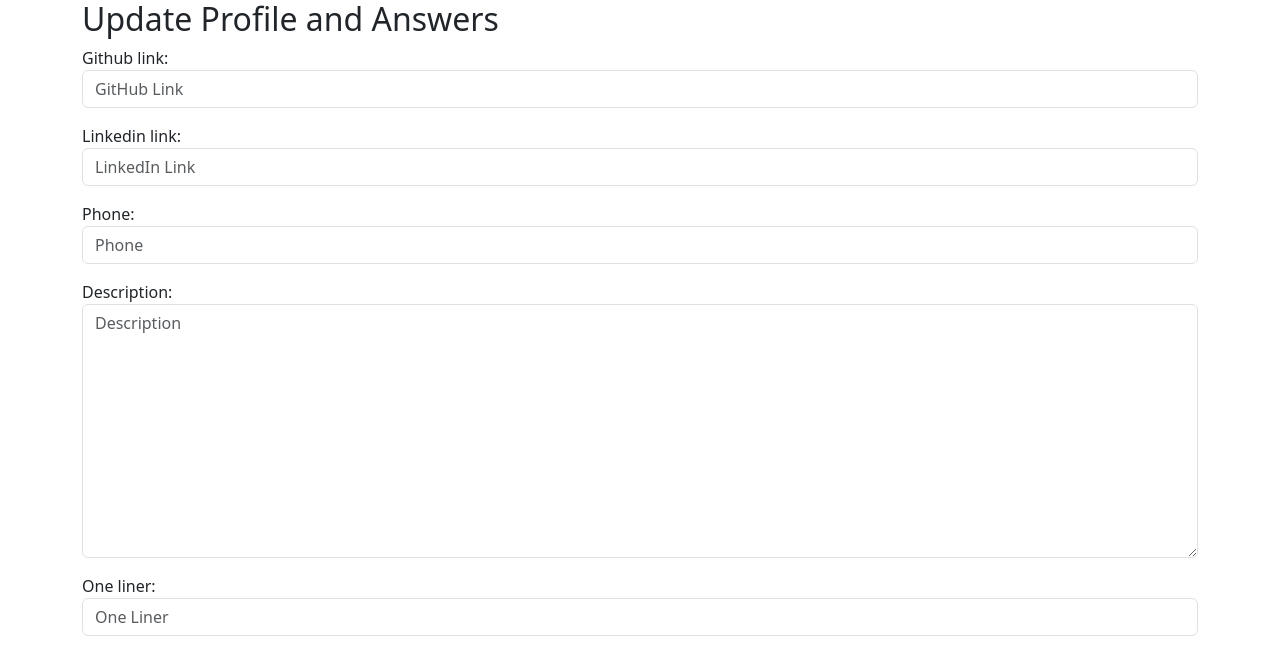
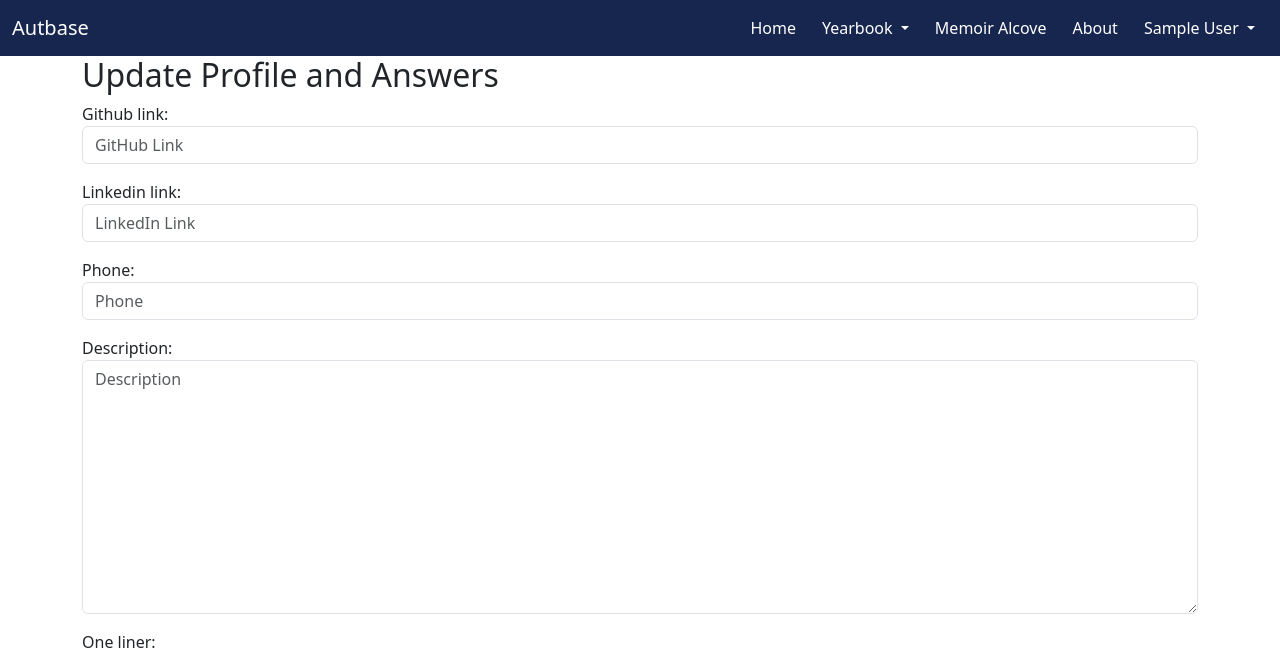
Before and after one commit to CeShora/yearbook, a Django app: page /student/update/ in a window 1280 px wide. Shown: the top 652 px of the page. Run offline with Django 5.2, Linux system fonts and the light colour scheme; the visitor is signed in with stand-in values (Sample User, id 1); data that the repository does not hold is empty.

Commit message:
updated templates

```diff
--- /dev/null
+++ b/yearbook/templates/yearbook/about.html
@@ -0,0 +1 @@
+hello from about.html
--- /dev/null
+++ b/yearbook/templates/yearbook/remembrancehall.html
@@ -0,0 +1 @@
+Hello from remembrancehall.html
--- /dev/null
+++ b/yearbook/templates/yearbook/reminiscencewall.html
@@ -0,0 +1 @@
+Hello from reminiscencewall.html
--- a/yearbook/templates/yearbook/student_update.html
+++ b/yearbook/templates/yearbook/student_update.html
@@ -1,7 +1,128 @@
 {% extends 'base.html' %}
 {% block title %}Update Profile{% endblock %}
 
+
+{% block extra_css %}
+    <style>
+
+
+    .right-align {
+      text-align: right !important;
+  }
+    .nav-item{
+        padding: 0 5px;
+
+    }
+
+  .navbar .btn-login{
+      background-color: rgb(38, 66, 145);
+      border-color: rgb(38, 66, 145);
+      transition: background-color 0.3s, border-color 0.3s;
+      color: #fff;
+      }
+
+
+      .navbar .btn-login:active,
+      .navbar .btn-login:hover,
+      .navbar .btn-login:focus{
+        background-color: rgb(56, 95, 194);
+        border-color: rgb(38, 66, 145); /* Border color on hover */
+        color: #fff;
+      }
+
+
+      .custom-lrnmore-btn {
+      background-color: rgb(56, 95, 194) !important;
+      border-color: rgb(38, 66, 145) !important;
+      color: #fff !important;
+      transition: background-color 0.3s, border-color 0.3s !important;
+  }
+
+      .custom-lrnmore-btn:hover,
+      .custom-lrnmore-btn:focus,
+      .custom-lrnmore-btn:active {
+          background-color: rgb(38, 66, 145) !important;
+          border-color: rgb(28, 50, 109) !important;
+          color: #fff !important;
+      }
+
+      .white{
+        color: white !important;
+      }
+
+      .navbar {
+      background-color: rgb(23, 38, 79);
+      }
+
+      .dropdown-item{
+        color: #fff !important;
+      }
+
+      .custom-dropdown {
+        background-color: rgb(38,66,145) !important; /* Change this to the color you want */
+      }
+
+      .custom-dropdown .dropdown-item {
+        background-color: rgb(38,66,145) !important; /* Change this to the color you want */
+      }
+
+      .custom-dropdown .dropdown-item:hover {
+        background-color: rgb(38,66,145) !important; /* Change this to the hover color you want */
+      }
+    </style>
+{% endblock %}
+
+
+
 {% block content %}
+<!-- NAVBAR -->
+<nav class="navbar navbar-expand-lg sticky-top" data-bs-theme="dark">
+<div class="container-fluid">
+    <a class="navbar-brand" href="/">Autbase</a>
+    <button class="navbar-toggler" type="button" data-bs-toggle="collapse" data-bs-target="#navbarNavDropdown" aria-controls="navbarNavDropdown" aria-expanded="false" aria-label="Toggle navigation">
+    <span class="navbar-toggler-icon"></span>
+    </button>
+    <div class="collapse navbar-collapse" id="navbarNavDropdown">
+    <ul class="navbar-nav ms-auto">
+        <li class="nav-item">
+        <a class="nav-link active" aria-current="page" href="/">Home</a>
+        </li>
+        <li class="nav-item dropdown">
+          <a class="nav-link dropdown-toggle dropdown-item" role="button" data-bs-toggle="dropdown" aria-expanded="false">
+            Yearbook
+          </a>
+          <ul class="dropdown-menu custom-dropdown">
+            <li><a class="dropdown-item" href="/students">Ce 98</a></li>
+          </ul>
+        </li>
+        <li class="nav-item">
+        <a class="nav-link active" aria-current="page" href="#MemoirAlcove">Memoir Alcove</a>
+        </li>
+        <li class="nav-item">
+        <a class="nav-link active" aria-current="page" href="/about">About</a>
+        </li>
+        {% if user.is_authenticated %}
+        <li class="nav-item dropdown">
+            <a class="nav-link dropdown-toggle white" href="#"  role="button" data-bs-toggle="dropdown" aria-expanded="false">
+                {{ user.first_name }} {{ user.last_name }}
+            </a>
+            <ul class="dropdown-menu custom-dropdown dropdown-menu-end" >
+                <li><a class="dropdown-item" href="/student/{{user.student_id}}">Profile</a></li>
+                <li><a class="dropdown-item" href="/student/update">Edit</a></li>
+            </ul>
+        </li>
+        {% else %}
+        <li class="nav-item">
+        <a class="btn btn-login" href="/login">Login</a>
+        </li>
+        <li class="nav-item">
+        <a class="btn btn-login" href="/student/new">Signup</a>
+        </li>
+        {% endif %}
+    </ul>
+    </div>
+</div>
+</nav>
     <div class="container">
         <h2>Update Profile and Answers</h2>
         <form method="post">
```
Also changed, not shown: yearbook/templates/yearbook/home.html (+27 -5 lines), yearbook/templates/yearbook/student_create.html (+6 -6 lines), yearbook/templates/yearbook/student_list.html (+23 -3 lines).
